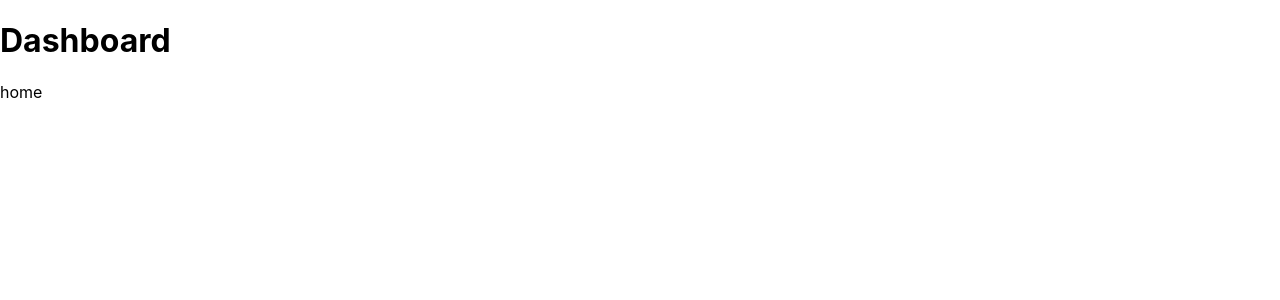
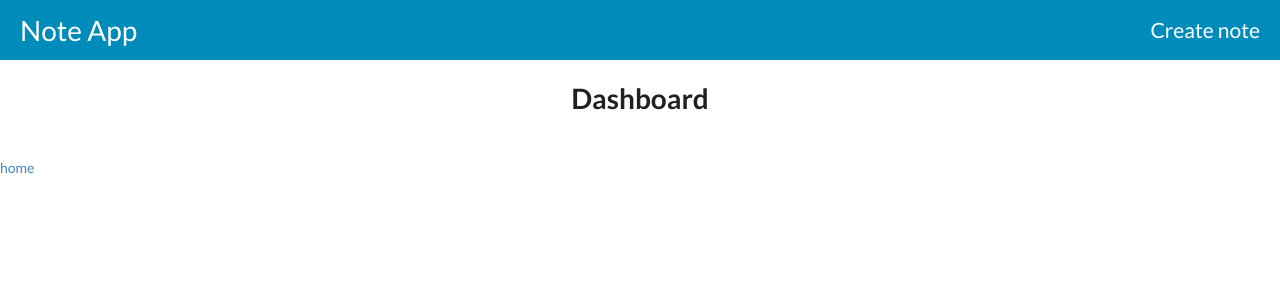
Before and after one commit to eben92/dotPost-with-NextJs, a Next.js app: page /dashboard in a window 1280 px wide. Shown: the top 300 px of the page. Built offline with nearby package versions, Linux system fonts and the light colour scheme; no server answers.

Commit message:
added navbar

```diff
--- /dev/null
+++ b/CSS/style.css
@@ -0,0 +1,33 @@
+h1 {
+  text-align: center;
+}
+
+.wrapper {
+  max-width: 1200px;
+  padding: 0 16px;
+  margin: auto;
+}
+
+.navbar {
+  padding: 20px;
+  margin-bottom: 20px;
+  background: #008cba;
+  color: white;
+  display: flex;
+  justify-content: space-between;
+}
+
+.navbar,
+.create {
+  color: white;
+  font-size: 1.5rem;
+}
+.navbar .navbar-brand {
+  color: white;
+  font-size: 2rem;
+}
+
+.navbar-brand:hover,
+.create:hover {
+  color: white;
+}
--- /dev/null
+++ b/components/Layout.js
@@ -0,0 +1,16 @@
+import Head from "next/head";
+import Navbar from "./Navbar";
+
+const Layout = ({ children }) => {
+  return (
+    <>
+      <Head>
+        <title>Note App</title>
+      </Head>
+      <Navbar />
+      {children}
+    </>
+  );
+};
+
+export default Layout;
--- /dev/null
+++ b/components/Navbar.js
@@ -0,0 +1,16 @@
+import Link from "next/link";
+
+const Navbar = () => {
+  return (
+    <nav className='navbar'>
+      <Link href='/'>
+        <a className='navbar-brand'>Note App</a>
+      </Link>
+      <Link href='/create'>
+        <a className='create'>Create note</a>
+      </Link>
+    </nav>
+  );
+};
+
+export default Navbar;
--- a/pages/_app.js
+++ b/pages/_app.js
@@ -1,7 +1,13 @@
-import '../styles/globals.css'
-
+// import '../styles/globals.css'
+import "semantic-ui-css/semantic.min.css";
+import Layout from "../components/Layout";
+import "../CSS/style.css";
 function MyApp({ Component, pageProps }) {
-  return <Component {...pageProps} />
+  return (
+    <Layout>
+      <Component {...pageProps} />
+    </Layout>
+  );
 }
 
-export default MyApp
+export default MyApp;
```
